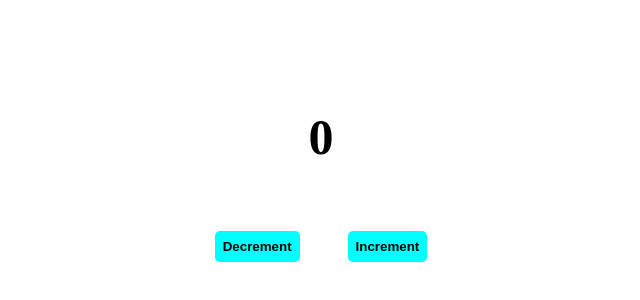
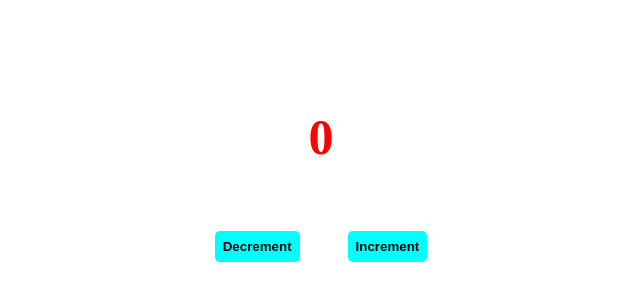
Before and after one commit to ravendrasingh000/Counter-with-React, a React (Vite) app: page / in a window 1280 px wide. Shown: the part 240-540 px from the top of the page, without its empty margins (319-959 px from the left). Built offline with nearby package versions, Linux system fonts and the light colour scheme.

Commit message:
color change if count 0 or less then 0

```diff
--- a/src/App.jsx
+++ b/src/App.jsx
@@ -3,9 +3,13 @@ import React, { useState } from "react";
 const App = () => {
   const [count, setCount] = useState(0);
 
+   const headingStyle = {
+    color: count <= 0 ? "red" : "black"
+  };
+
   return (
     <div id="container">
-      <h1>{count}</h1>
+      <h1 style={headingStyle}>{count}</h1>
       <div id="btn">
         <button onClick={() => setCount(count - 1)}>Decrement</button>
         <button onClick={() => setCount(count + 1)}>Increment</button>
```
